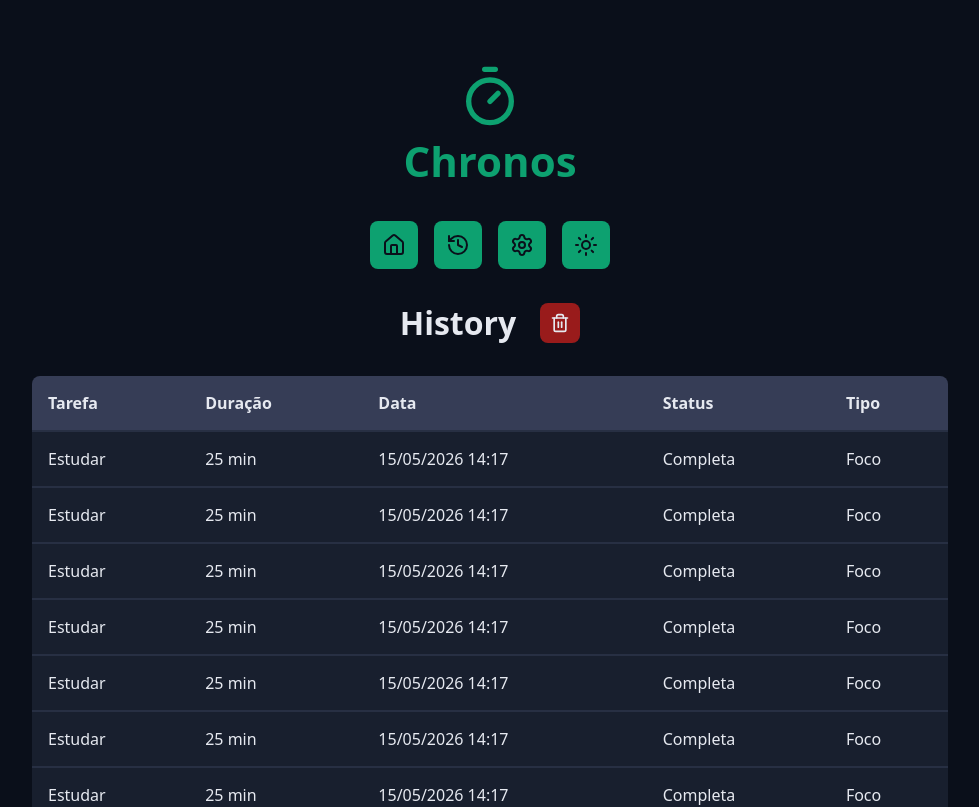
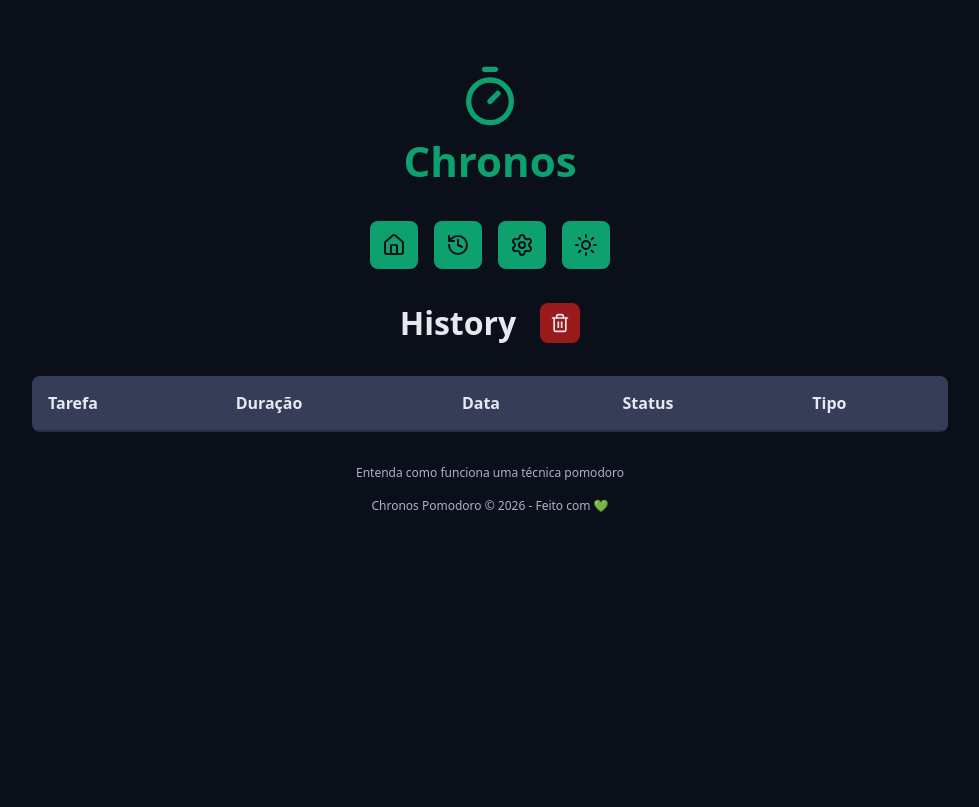
Before and after one commit to guilherdrk/chronos-pomodoro, a React (Vite) app: page /history in a window 1280 px wide. Shown: the top 807 px of the page, without its empty margins (150-1129 px from the left). Built offline with nearby package versions, Linux system fonts and the light colour scheme.

Commit message:
History - preenchendo o historico com dados reais do estado

```diff
--- a/src/contexts/TaskContext/initialTaskState.ts
+++ b/src/contexts/TaskContext/initialTaskState.ts
@@ -7,8 +7,8 @@ export const initialTaskState: TaskStateModel = {
   activeTask: null,
   currentCycle: 0, // 1, 2, 3 ... 8 => 1
   config: {
-    workTime: 1,
-    shortBreakTime: 1,
-    longBreakTime: 1,
+    workTime: 25,
+    shortBreakTime: 5,
+    longBreakTime: 15,
   },
 };
--- a/src/pages/History/index.tsx
+++ b/src/pages/History/index.tsx
@@ -4,9 +4,11 @@ import { DefaultButton } from "../../components/DefaultButton";
 import styles from './styles.module.css';
 import { Heading } from "../../components/Heading";
 import { TrashIcon } from "lucide-react";
+import { useTaskContext } from "../../contexts/TaskContext/useTaskContext";
 
 export const History = () => {
 
+  const { state } = useTaskContext();
 
 
   return (
@@ -39,14 +41,14 @@ export const History = () => {
             </thead>
 
             <tbody>
-              {Array.from({ length: 20 }).map((_, index) => {
+              {state.tasks.map(task => {
                 return (
-                  <tr key={index}>
-                    <td>Estudar</td>
-                    <td>25 min</td>
-                    <td>15/05/2026 14:17</td>
-                    <td>Completa</td>
-                    <td>Foco</td>
+                  <tr key={task.id}>
+                    <td>{task.name}</td>
+                    <td>{task.duration} min</td>
+                    <td>{new Date(task.startDate).toISOString()}</td>
+                    <td>{task.completeDate}</td>
+                    <td>{task.type}</td>
                   </tr>
                 )
               })}
```
